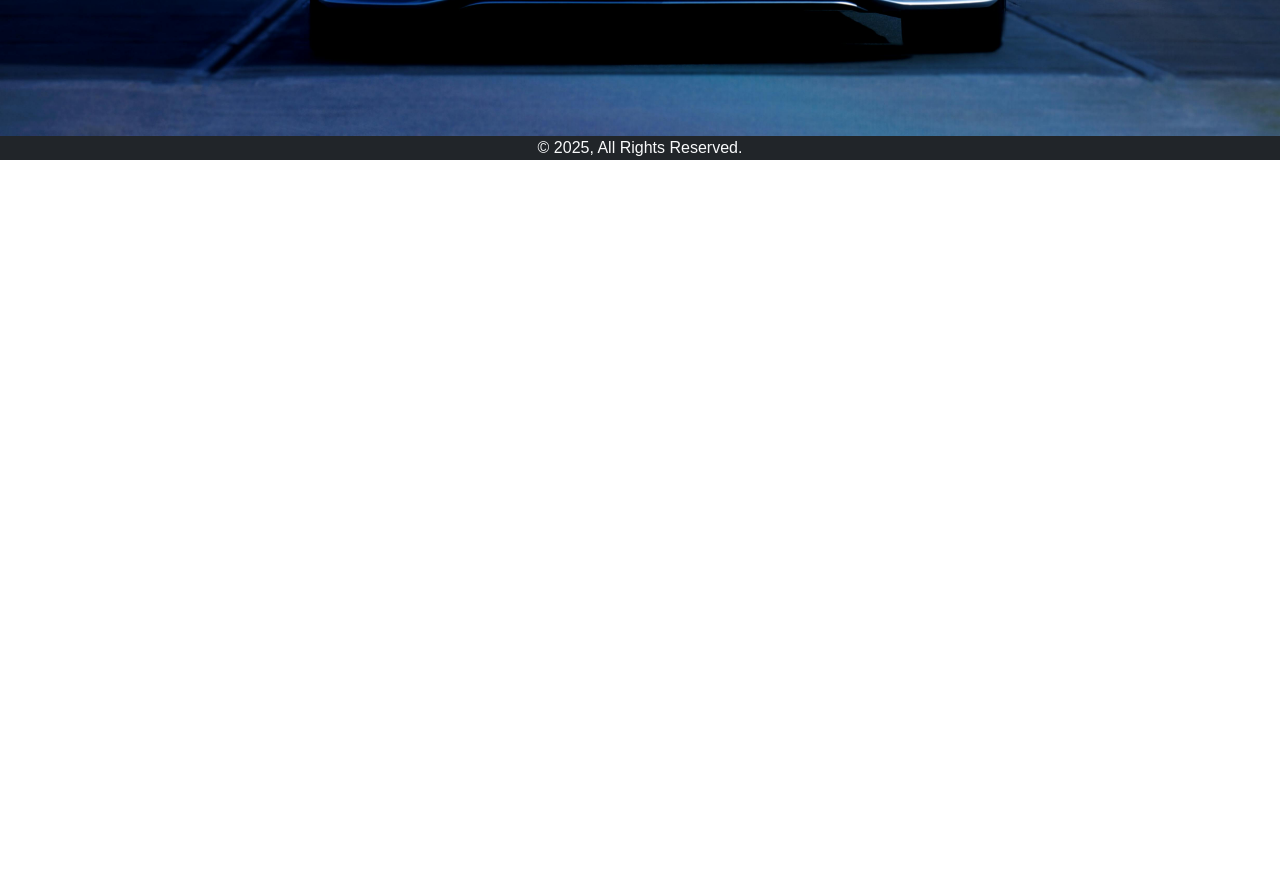
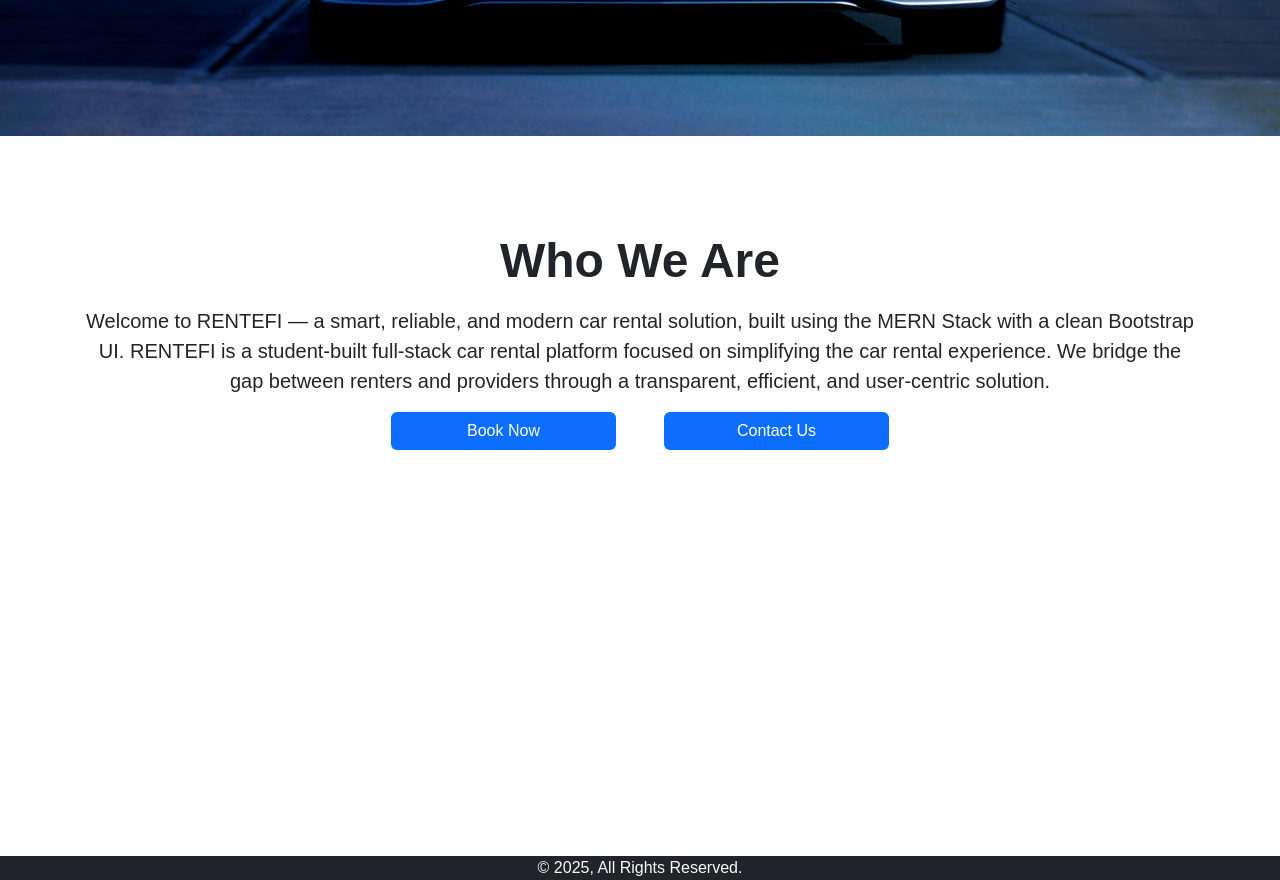
Before and after one commit to M-Umair4290/rentefi, a React (Create React App) app: page / in a window 1280 px wide. Shown: the part 640-1520 px from the top of the page. Before the commit the page ends 800 px from the top, so only its background shows below. Built offline with nearby package versions, Linux system fonts and the light colour scheme.

Commit message:
Fixes to front website

```diff
--- a/src/index.css
+++ b/src/index.css
@@ -7,6 +7,10 @@ body {
   -moz-osx-font-smoothing: grayscale;
 }
 
+body .container {
+  min-height: 90vh;
+}
+
 code {
   font-family: source-code-pro, Menlo, Monaco, Consolas, 'Courier New',
     monospace;
--- a/src/pages/Contact.jsx
+++ b/src/pages/Contact.jsx
@@ -7,13 +7,29 @@ function Contact() {
         <>
             <Navigation />
 
-            <div className="container-fluid vh-100">
+            <div className="container-fluid">
                 <div className="container py-5">
                     <h2 className="text-center mb-4">Contact Us</h2>
-                    <div className="row">
+                    <div className="row py-4">
+                        {/* Contact Info & Map */}
+                        <div className="col-md-6 mb-5">
+                            <div>
+                                <div className="ratio ratio-16x9">
+                                    <iframe
+                                        src="https://www.google.com/maps/embed?pb=!1m18!1m12!1m3!1d3620.0310027554983!2d67.0554855!3d24.862790699999998!2m3!1f0!2f0!3f0!3m2!1i1024!2i768!4f13.1!3m3!1m2!1s0x3eb33f24a7d2b7bb%3A0xa5921defea9b8371!2sLogic%20Racks!5e0!3m2!1sen!2s!4v1746860443304!5m2!1sen!2s"
+                                        style={{ border: 0, width: '100%', height: '30vw' }}
+                                        allowFullScreen
+                                        loading="lazy"
+                                        referrerPolicy="no-referrer-when-downgrade"
+                                    ></iframe>
+
+                                </div>
+                            </div>
+                        </div>
+
                         {/* Contact Form */}
-                        <div className="col-md-6 mb-4">
-                            <form>
+                        <div className="col-md-6 px-5 d-flex align-items-center">
+                            {/* <form>
                                 <div className="mb-3">
                                     <label htmlFor="name" className="form-label">Your Name</label>
                                     <input type="text" className="form-control" id="name" placeholder="Enter your name" required />
@@ -30,34 +46,14 @@ function Contact() {
                                 </div>
 
                                 <button type="submit" className="btn btn-primary w-100">Send Message</button>
-                            </form>
-                        </div>
-
-                        {/* Contact Info & Map */}
-                        <div className="col-md-6">
+                            </form> */}
                             <div className="mb-4">
-                                <h5>Our Office</h5>
+                                <h4>Contact Info</h4>
                                 <p>RENTEFI Rent A Car Service<br />
                                     Street #123, Block A, Karachi, Pakistan<br />
                                     Phone: +92 300 1234567<br />
                                     Email: contact@rentefi.com
                                 </p>
-                            </div>
-
-                            <div>
-                                <h5>Our Location</h5>
-                                <div className="ratio ratio-16x9">
-                                    <iframe
-                                        src="https://www.google.com/maps/embed?pb=!1m18!1m12!1m3!1d3620.0310027554983!2d67.0554855!3d24.862790699999998!2m3!1f0!2f0!3f0!3m2!1i1024!2i768!4f13.1!3m3!1m2!1s0x3eb33f24a7d2b7bb%3A0xa5921defea9b8371!2sLogic%20Racks!5e0!3m2!1sen!2s!4v1746860443304!5m2!1sen!2s"
-                                        width="600"
-                                        height="450"
-                                        style={{ border: 0 }}
-                                        allowFullScreen
-                                        loading="lazy"
-                                        referrerPolicy="no-referrer-when-downgrade"
-                                    ></iframe>
-
-                                </div>
                             </div>
                         </div>
                     </div>
--- a/src/pages/Home.jsx
+++ b/src/pages/Home.jsx
@@ -1,5 +1,5 @@
 import React from 'react'
-import { useNavigate } from 'react-router-dom'
+import { NavLink, useNavigate } from 'react-router-dom'
 import Navigation from '../components/Navigation';
 import Footer from '../components/Footer'
 import heroImage from '../assets/hero-cover.jpg'
@@ -29,6 +29,26 @@ function Home() {
                     position: 'relative'
                 }}></div>
 
+            <div className="container py-5">
+                <div className="text-center my-5">
+                    <h1 className="display-5 fw-bold">
+                        Who We Are
+                    </h1>
+                    <p className="lead mt-3">
+                        Welcome to RENTEFI — a smart, reliable, and modern car rental solution, built using the MERN Stack with a clean Bootstrap UI. <strong>RENTEFI</strong> is a student-built full-stack car rental platform focused on simplifying the car rental experience.
+                        We bridge the gap between renters and providers through a transparent, efficient, and user-centric solution.
+                    </p>
+                    <p className='lead mt-3'>
+                        <div className='row'>
+                            <div className="offset-md-3 col-md-6 d-flex">
+                                <button className="btn btn-small text-white bg-primary px-2 mx-4" onClick={() => navigate('/cars')}>Book Now</button>
+                                <button className="btn btn-small text-white bg-primary px-2 mx-4" onClick={() => navigate('/contact')}>Contact Us</button>
+                            </div>
+                        </div>
+                    </p>
+                </div>
+            </div>
+
             <Footer />
         </>
     )
```
